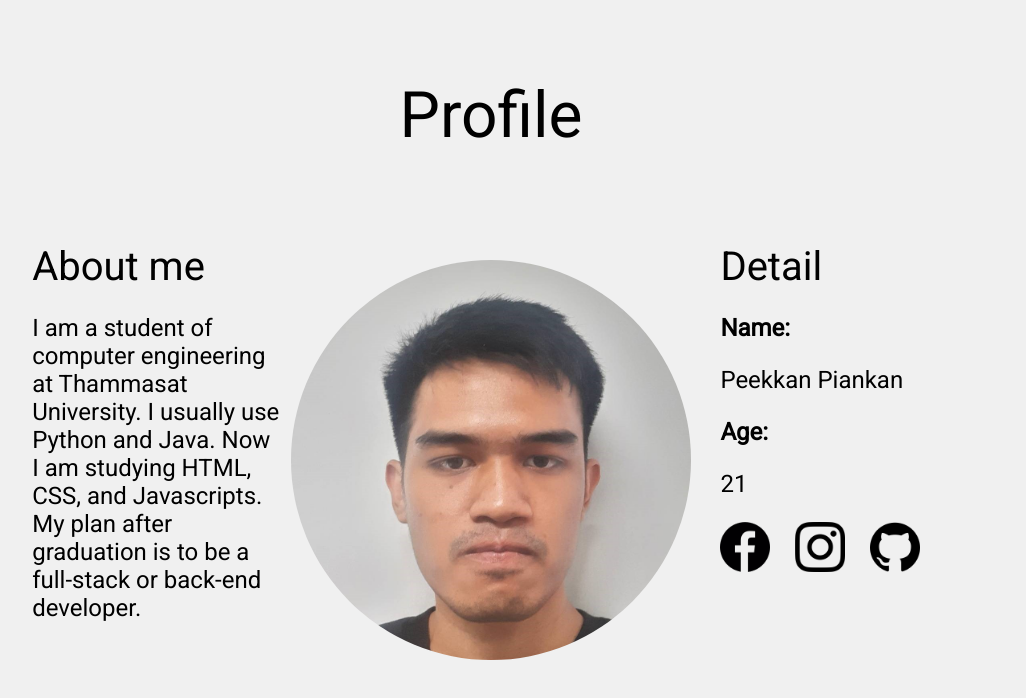
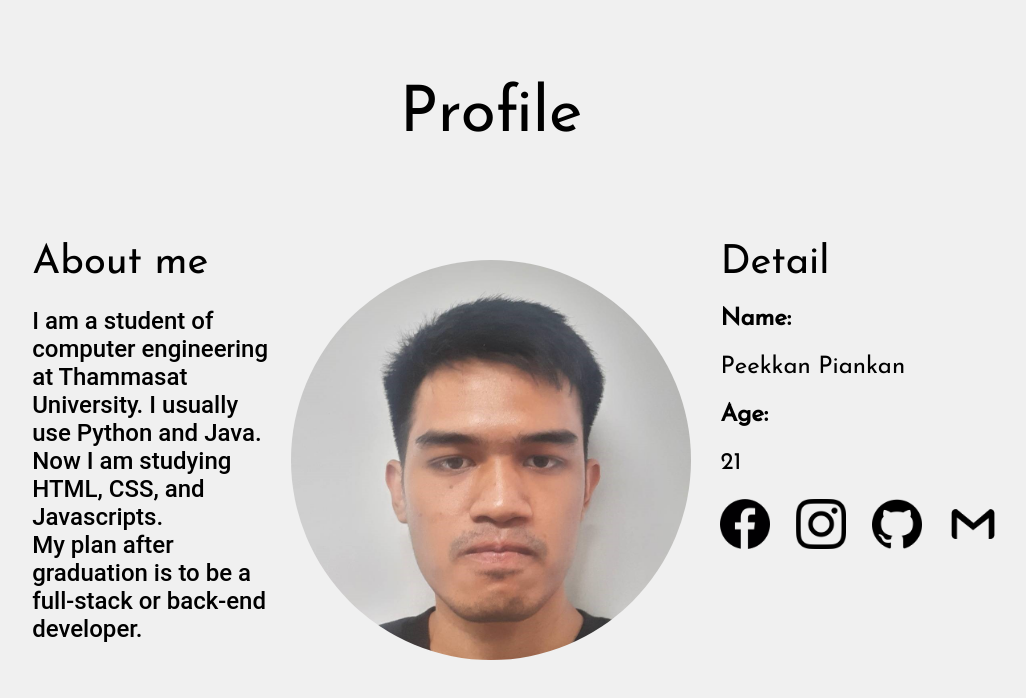
Before and after one commit to 6410615097/6410615097.github.io, a plain HTML site: page index.html in a window 1280 px wide. Shown: the whole page, without its empty margins (149-1175 px from the left). Drawn offline with Linux system fonts and the light colour scheme.

Commit message:
edit font and add more detail

```diff
--- a/app.css
+++ b/app.css
@@ -1,6 +1,6 @@
 body {
     background-color: #F0F0F0;
-    font-family: 'Roboto', sans-serif;
+    font-family: 'Josefin Sans', sans-serif;
 }
 
 header {
@@ -62,6 +62,7 @@ main {
     margin-left: 40%;
     font-size: 1.5em;
     font-weight: 500;
+    font-family: 'Roboto', sans-serif;
 }
 
 #pic img {
--- a/index.html
+++ b/index.html
@@ -9,7 +9,7 @@
   <link rel="stylesheet" href="app.css">
   <link rel="preconnect" href="https://fonts.googleapis.com">
   <link rel="preconnect" href="https://fonts.gstatic.com" crossorigin>
-  <link href="https://fonts.googleapis.com/css2?family=Roboto:wght@300;400&display=swap" rel="stylesheet">
+  <link href="https://fonts.googleapis.com/css2?family=Josefin+Sans:wght@100;400&display=swap" rel="stylesheet">
 </head>
 
 <body>
@@ -20,7 +20,8 @@
     <div id="about">
       <h2>About me</h2>
       <p>I am a student of computer engineering at Thammasat University. I usually use Python and Java. Now I am
-        studying HTML, CSS, and Javascripts. My plan after graduation is to be a full-stack or back-end developer.</p>
+        studying HTML, CSS, and Javascripts.<br> My plan after graduation is to be a full-stack or back-end developer.
+      </p>
     </div>
     <div id="pic">
       <img src="pic/me-pic.jpg" alt="me-face">
@@ -34,6 +35,7 @@
       <a href="https://www.facebook.com/peek.ice"><img src="pic/fb-pic.png" alt="facebook-icon"></a>
       <a href="https://www.instagram.com/peek_ice/"><img src="pic/ig-icon.png" alt="instragram-icon"></a>
       <a href="https://github.com/6410615097"><img src="pic/github-icon.png" alt="github-icon"></a>
+      <a href="peekice123@gmail.com"><img src="pic/gm-icon.png" alt="gmail-icon"></a>
     </div>
   </main>
 </body>
```
Also changed, not shown: pic/gm-icon.png (added).
